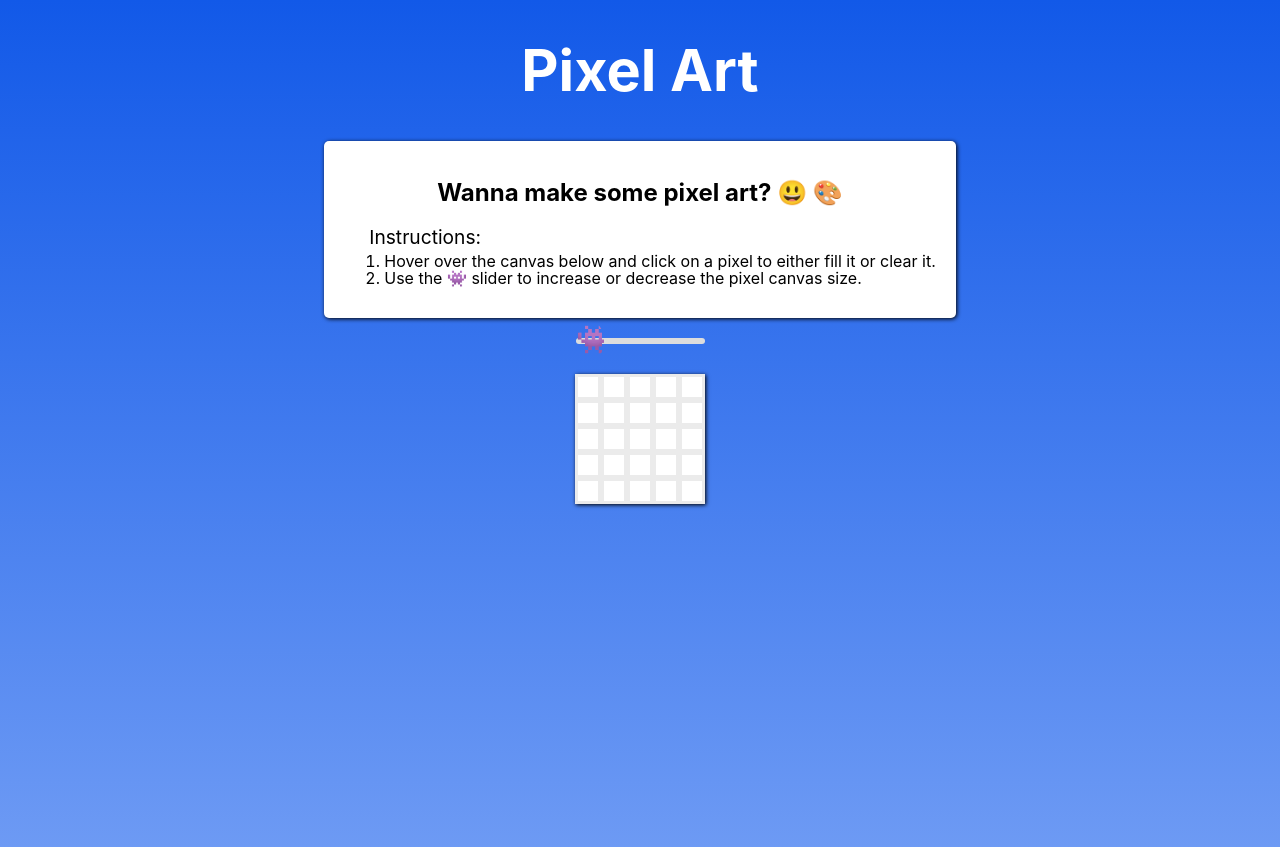
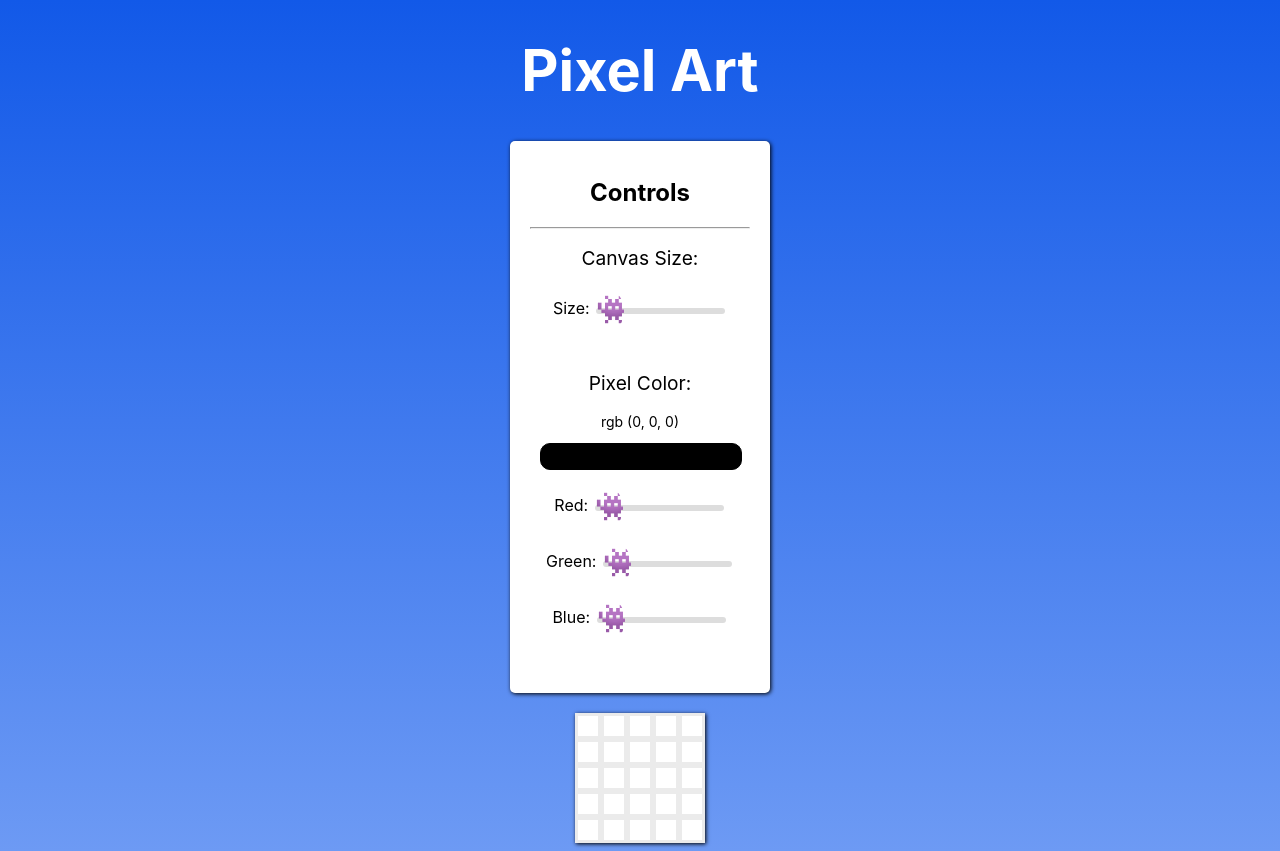
Before and after one commit to ashishdommety/pixel-art, a React app: page / in a window 1280 px wide. Built offline with nearby package versions, Linux system fonts and the light colour scheme; the HTML template or start-up script is replaced by a standard one.

Commit message:
create color picker functionality
add a controls panel including size and color picker settings

```diff
--- a/src/App.css
+++ b/src/App.css
@@ -34,4 +34,5 @@ ol {
   padding: 20px;
   padding-bottom: 30px;
   box-shadow: 1px 1px 4px #000000;
+  margin-bottom: 20px;
 }
--- a/src/App.jsx
+++ b/src/App.jsx
@@ -1,39 +1,30 @@
 import { useState, useEffect } from 'react';
 import './App.css';
 import Canvas from './Canvas';
-import Slider from './Slider';
+import Controls from './Controls';
 
 const App = () => {
-  const [sliderValue, setSliderValue] = useState(5);
-
-  const changePixelDimensions = (value) => {
-    setSliderValue(Number(value));
-  };
+  const [canvasSize, setCanvasSize] = useState(5);
+  const [color, setColor] = useState({
+    r: 0,
+    g: 0,
+    b: 0,
+  });
 
   return (
     <div className="content">
       <h1>Pixel Art</h1>
       <div className="background-instructions">
-        <h2 style={{ fontWeight: `regular` }}>
-          Wanna make some pixel art? 😃 🎨
-        </h2>
-        <p
-          style={{ textAlign: `left`, marginLeft: `25px`, marginBottom: `5px` }}
-        >
-          Instructions:
-        </p>
-        <ol>
-          <li>
-            Hover over the canvas below and click on a pixel to either fill it
-            or clear it.
-          </li>
-          <li>
-            Use the 👾 slider to increase or decrease the pixel canvas size.
-          </li>
-        </ol>
+        <h2 style={{ fontWeight: `regular` }}>Controls</h2>
+        <hr />
+        <Controls
+          canvasSize={canvasSize}
+          setCanvasSize={setCanvasSize}
+          color={color}
+          setColor={setColor}
+        />
       </div>
-      <Slider value={sliderValue} onChange={changePixelDimensions} />
-      <Canvas size={sliderValue} />
+      <Canvas size={canvasSize} pixelColor={color} />
     </div>
   );
 };
--- a/src/Canvas.jsx
+++ b/src/Canvas.jsx
@@ -1,21 +1,26 @@
 import { useState, useEffect } from 'react';
 import './Canvas.css';
 
-const Box = (color) => {
-  const [boxColor, setBoxColor] = useState(0);
+const Box = ({ pixeColor }) => {
+  const [color, setColor] = useState(`rgb(255,255,255)`);
+
+  const changeColor = () => {
+    const currentColor = `rgb(${pixeColor.r}, ${pixeColor.g}, ${pixeColor.b})`;
+    setColor(currentColor);
+  };
 
   return (
     <div
-      onClick={() => setBoxColor(!boxColor)}
+      onClick={changeColor}
       className="pixelBox"
       style={{
-        backgroundColor: boxColor ? `black` : `white`,
+        backgroundColor: color,
       }}
     ></div>
   );
 };
 
-const Canvas = ({ size }) => {
+const Canvas = ({ size, pixelColor }) => {
   const [canvasState, setCanvasState] = useState([]);
 
   // initiate the canvas
@@ -48,7 +53,7 @@ const Canvas = ({ size }) => {
       {canvasState.map((row, i) => (
         <div style={{ display: `flex` }}>
           {row.map(() => (
-            <Box />
+            <Box pixeColor={pixelColor} />
           ))}
         </div>
       ))}
--- /dev/null
+++ b/src/ColorPicker.jsx
@@ -0,0 +1,68 @@
+import { useState, useEffect } from 'react';
+import Slider from './Slider';
+
+const ColorPicker = ({ color, setColor }) => {
+  const changeRed = (r) => {
+    let newColor = color;
+    setColor({ r, g: color.g, b: color.b });
+  };
+
+  const changeGreen = (g) => {
+    let newColor = color;
+    setColor({ r: color.r, g, b: color.b });
+  };
+
+  const changeBlue = (b) => {
+    let newColor = color;
+    setColor({ r: color.r, g: color.g, b });
+  };
+
+  return (
+    <div
+      style={{
+        width: `200px`,
+        padding: `10px`,
+      }}
+    >
+      <p>Pixel Color:</p>
+      <div style={{ display: `block`, margin: `auto`, marginBottom: `15px` }}>
+        <p
+          style={{ fontSize: `14px` }}
+        >{`rgb (${color.r}, ${color.g}, ${color.b})`}</p>
+        <div
+          style={{
+            height: `25px`,
+            width: `100%`,
+            backgroundColor: `rgb(${color.r}, ${color.g}, ${color.b})`,
+            borderRadius: `10px`,
+            border: `1px solid black`,
+            marginRight: `10px`,
+          }}
+        ></div>
+      </div>
+      <Slider
+        value={color.r}
+        onChange={changeRed}
+        min={0}
+        max={255}
+        label={`Red`}
+      />
+      <Slider
+        value={color.g}
+        onChange={changeGreen}
+        min={0}
+        max={255}
+        label={`Green`}
+      />
+      <Slider
+        value={color.b}
+        onChange={changeBlue}
+        min={0}
+        max={255}
+        label={`Blue`}
+      />
+    </div>
+  );
+};
+
+export default ColorPicker;
--- /dev/null
+++ b/src/Controls.jsx
@@ -0,0 +1,18 @@
+import Slider from './Slider';
+import ColorPicker from './ColorPicker';
+
+const Controls = ({ canvasSize, setCanvasSize, color, setColor }) => {
+  return (
+    <div>
+      <p>Canvas Size:</p>
+      <Slider
+        value={canvasSize}
+        onChange={(value) => setCanvasSize(Number(value))}
+        label={`Size`}
+      />
+      <ColorPicker color={color} setColor={setColor} />
+    </div>
+  );
+};
+
+export default Controls;
--- a/src/Slider.jsx
+++ b/src/Slider.jsx
@@ -1,14 +1,17 @@
 import './Slider.css';
 
-const Slider = ({ value, onChange }) => (
+const Slider = ({ value, onChange, min = '5', max = '25', label }) => (
+  <>
+    {label ? `${label}: ` : ''}
     <input
       type="range"
-    min="5"
-    max="25"
+      min={min}
+      max={max}
       value={value}
       className="slider"
       onChange={(slider) => onChange(slider.target.value)}
     ></input>
+  </>
 );
 
 export default Slider;
```
Also changed, not shown: 1 other file (tests, documents, lock files or other folders). Lines whose indentation alone changed are shown as unchanged.
